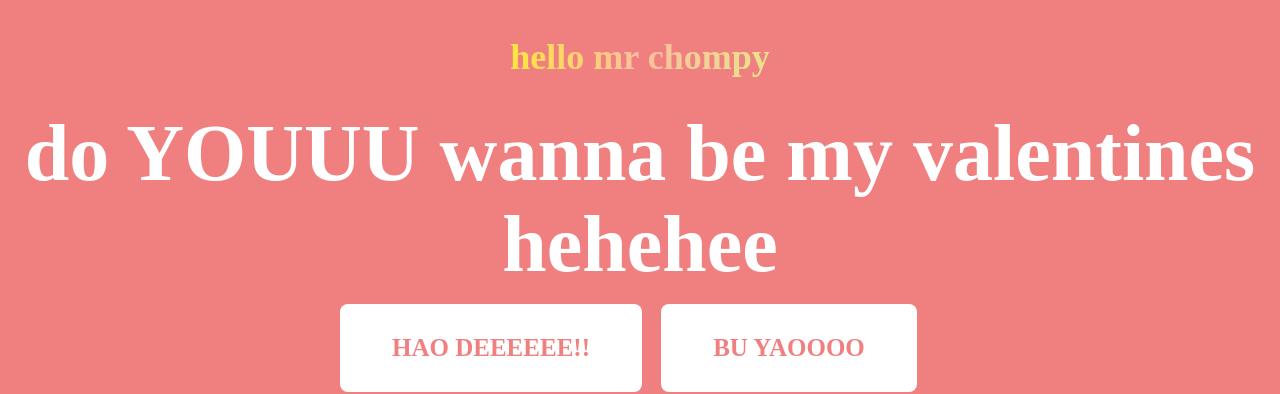
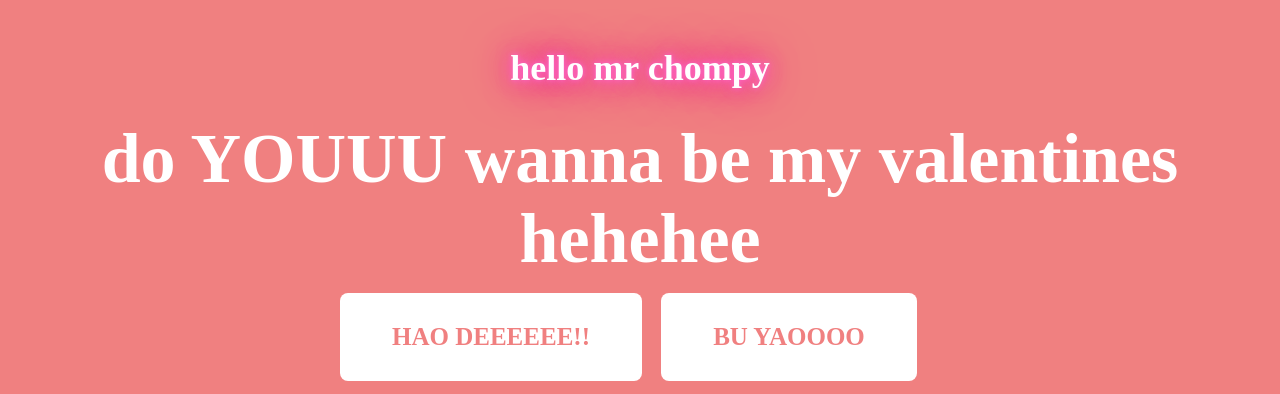
Before and after one commit to frecklessky/valentines, a plain HTML site: page index.html in a window 1280 px wide. Shown: the part 350-744 px from the top of the page. Drawn offline with Linux system fonts and the light colour scheme.

Commit message:
Update styles.css

```diff
--- a/styles.css
+++ b/styles.css
@@ -20,7 +20,7 @@ body {
     margin-right: 300px;
 }
 
-.sub_text {
+/* .sub_text {
     font-family: 'Nunito';
     font-size: 36px;
     font-weight: bold;
@@ -29,13 +29,38 @@ body {
     background: linear-gradient(90deg, rgb(255, 175, 121), rgb(236, 233, 102), yellow, rgb(251, 191, 160), rgb(219, 253, 124), rgb(217, 92, 34), rgb(238, 218, 130));
     -webkit-background-clip: text;
     -webkit-text-fill-color: transparent;
+} */
+
+.sub_text {
+    font-family: 'Nunito';
+    font-size: 36px;
+    font-weight: bold;
+    text-align: center;
+    display: block;
+    color: white;
+    text-shadow:
+        0 0 5px #ff66cc,
+        0 0 15px #ff66cc,
+        0 0 30px #ff1493,
+        0 0 50px #ff1493;
+    transition: text-shadow 0.3s ease-in-out;
 }
+
+.sub_text:hover {
+    text-shadow:
+        0 0 10px #ff66cc,
+        0 0 25px #ff66cc,
+        0 0 50px #ff1493,
+        0 0 80px #ff1493;
+    cursor: pointer;
+}
+
 
 
 
 .header_text{
     font-family: 'Nunito';
-    font-size: 80px;
+    font-size: 70px;
     font-weight: bold;
     color: white;
     text-align: center;
```
